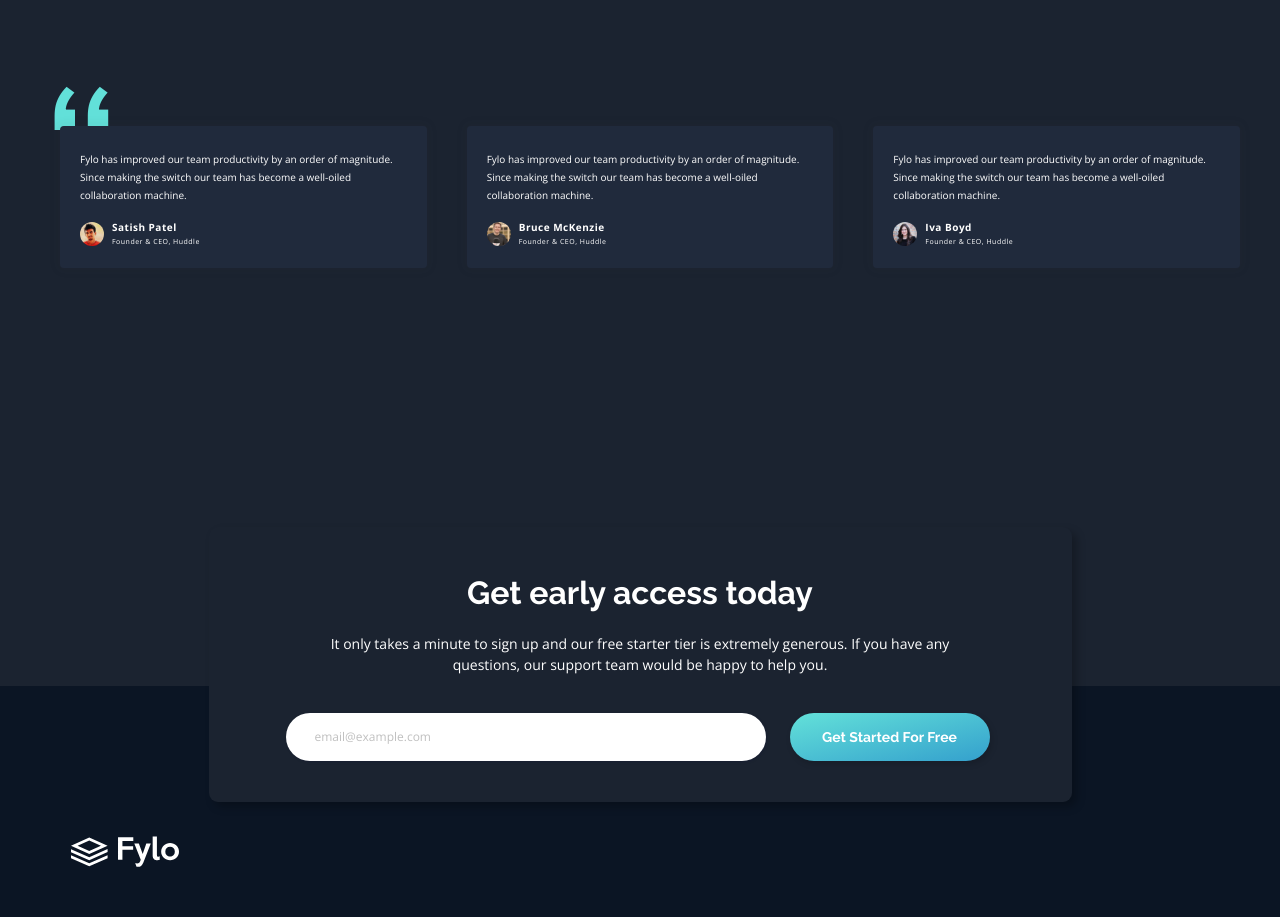
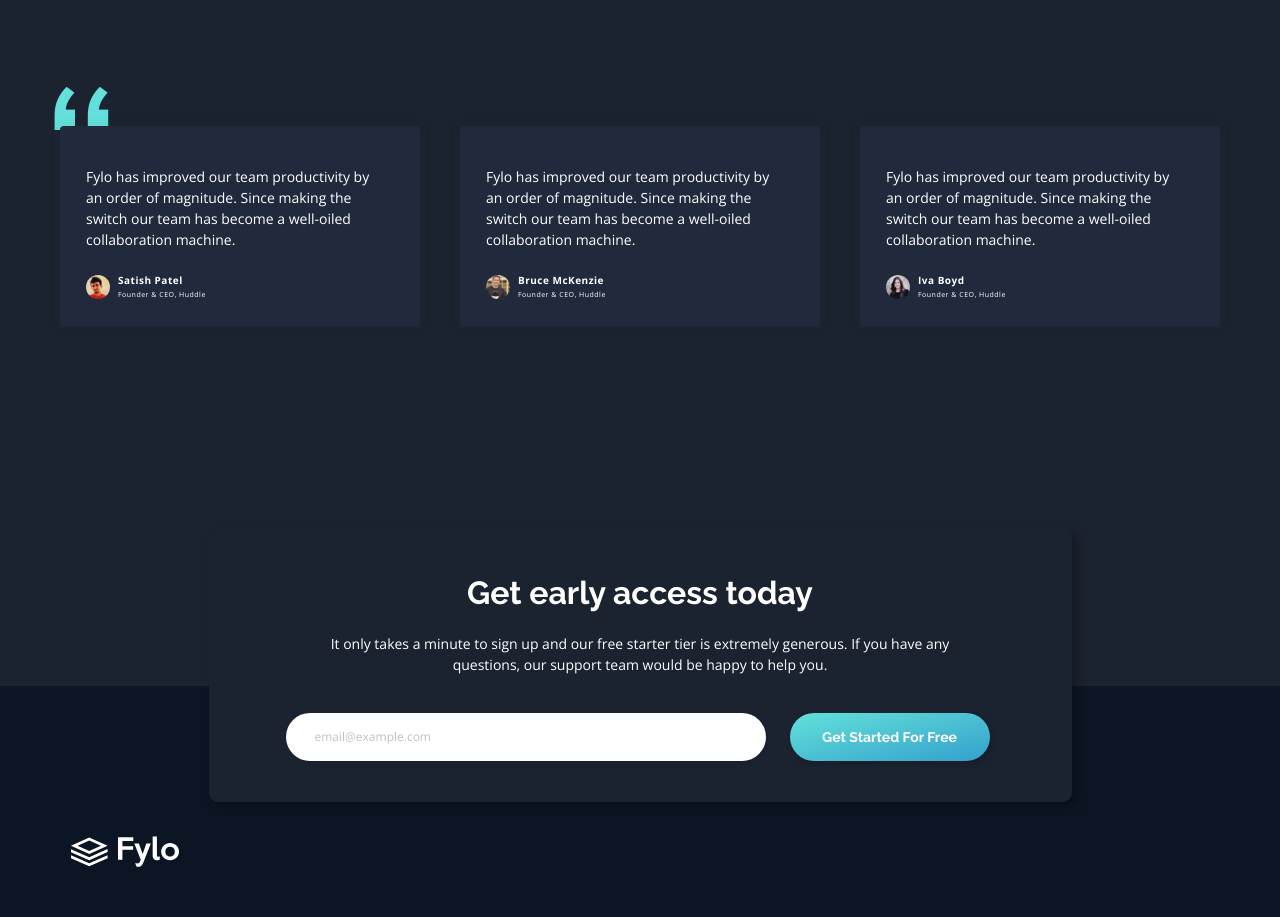
Before and after one commit to stephjoseph/fylo-dark-theme-landing-page-master, a React (Create React App) app: page / in a window 1280 px wide. Shown: the part 2420-3337 px from the top of the page. Built offline with nearby package versions, Linux system fonts and the light colour scheme.

Commit message:
Update Testimony.js

```diff
--- a/src/components/Testimony.js
+++ b/src/components/Testimony.js
@@ -2,11 +2,11 @@ import React from "react";
 
 const Testimony = (props) => {
   return (
-    <div className="flex w-full flex-col gap-[1.063rem] rounded-[3.93px] bg-[#202A3C] px-5 pt-6 pb-[1.313rem] shadow-[0px_0px_8px_4px_rgba(56,56,56,0.0459)]">
-      <blockquote className="text-[0.625rem] font-normal leading-[1.125rem] tracking-normal text-white">
-        Fylo has improved our team productivity by an order of magnitude. Since
-        making the switch our team has become a well-oiled collaboration
-        machine.
+    <div className="flex w-full flex-col gap-[1.063rem] rounded-[3.93px] bg-[#202A3C] px-5 pt-6 pb-[1.313rem] shadow-[0px_0px_8px_4px_rgba(56,56,56,0.0459)] xl:w-[22.5rem] xl:gap-6 xl:px-[1.625rem] xl:pt-10 xl:pb-[1.625rem]">
+      <blockquote className="text-[0.625rem] font-normal leading-[1.125rem] tracking-normal text-white xl:w-[19.331rem] xl:text-[0.875rem] xl:leading-[1.313rem]">
+        Fylo has improved our team productivity by{" "}
+        <br className="hidden xl:inline" /> an order of magnitude. Since making
+        the switch our team has become a well-oiled collaboration machine.
       </blockquote>
       <div className="flex items-center gap-2">
         <div>
```
